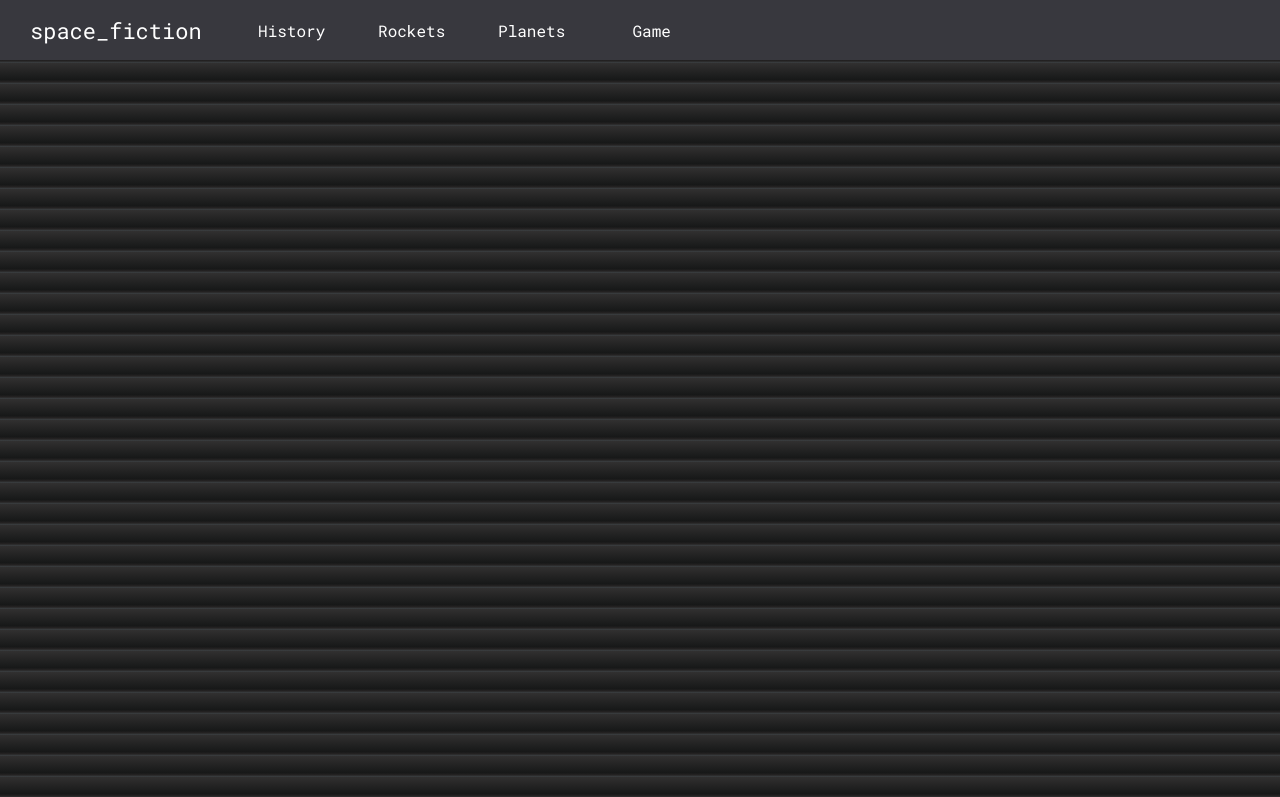
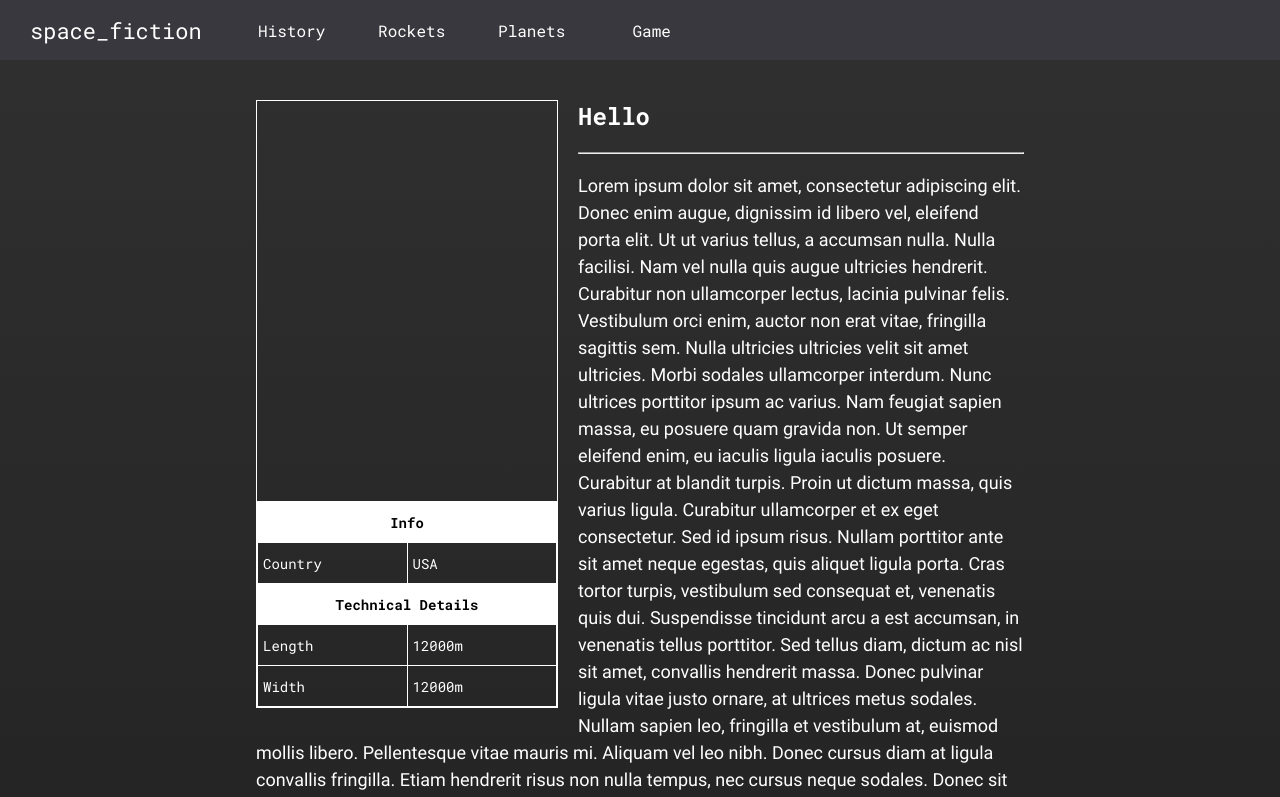
Before and after one commit to Qraree/space_fiction, a Next.js app in the folder frontend/: page /rockets/1 in a window 1280 px wide. Shown: the top 797 px of the page. Built offline with nearby package versions, Linux system fonts and the light colour scheme.

Commit message:
feat: added rocket article layout

```diff
--- /dev/null
+++ b/frontend/src/containers/Rockets/RocketArticle/RocketArticle.module.scss
@@ -0,0 +1,48 @@
+@import "src/styles/variables";
+
+
+
+.info {
+  width: 300px;
+  border: 1px solid white;
+  margin: 0 20px 10px 0;
+  float: left;
+
+  .image {
+    width: 100%;
+    height: 400px;
+
+  }
+
+  .table {
+    width: 100%;
+    min-height: 100px;
+    border: 1px solid white;
+    border-collapse: collapse;
+    table-layout: fixed;
+    font-size: 14px;
+
+    .titleCell {
+      background-color: white;
+      color: black;
+    }
+
+    td {
+      border: 1px solid white;
+      height: 30px;
+      padding: 5px;
+      word-wrap: break-word;
+
+      h4 {
+        text-align: center;
+        margin: 0;
+      }
+    }
+  }
+}
+
+.text {
+  font-family: $roboto-font;
+  font-size: 18px;
+  line-height: 1.5;
+}
--- /dev/null
+++ b/frontend/src/containers/Rockets/RocketArticle/RocketArticle.tsx
@@ -0,0 +1,72 @@
+import React from 'react';
+import styles from './RocketArticle.module.scss';
+
+interface RocketArticleProps {
+    img: string,
+    title: string,
+}
+
+
+const RocketArticle = () => {
+    return (
+        <>
+            <div className={styles.info}>
+                <div className={styles.image}>
+
+                </div>
+                <table className={styles.table}>
+                    <tr className={styles.row}>
+                        <td colSpan={2} className={styles.titleCell}>
+                            <h4 className={styles.tableRowTitle}>Info</h4>
+                        </td>
+                    </tr>
+                    <tr className={styles.tableRow}>
+                        <td>Country</td>
+                        <td>USA</td>
+                    </tr>
+                    <tr className={styles.row}>
+                        <td colSpan={2} className={styles.titleCell}>
+                            <h4 className={styles.tableRowTitle}>Technical Details</h4>
+                        </td>
+                    </tr>
+                    <tr className={styles.tableRow}>
+                        <td>Length</td>
+                        <td>12000m</td>
+                    </tr>
+                    <tr className={styles.tableRow}>
+                        <td>Width</td>
+                        <td>12000m</td>
+                    </tr>
+                </table>
+            </div>
+            <h2>Hello</h2>
+            <hr />
+            <p className={styles.text}>
+                Lorem ipsum dolor sit amet, consectetur adipiscing elit. Donec enim augue, dignissim id libero vel, eleifend porta elit. Ut ut varius tellus, a accumsan nulla. Nulla facilisi. Nam vel nulla quis augue ultricies hendrerit. Curabitur non ullamcorper lectus, lacinia pulvinar felis. Vestibulum orci enim, auctor non erat vitae, fringilla sagittis sem. Nulla ultricies ultricies velit sit amet ultricies. Morbi sodales ullamcorper interdum. Nunc ultrices porttitor ipsum ac varius. Nam feugiat sapien massa, eu posuere quam gravida non.
+
+                Ut semper eleifend enim, eu iaculis ligula iaculis posuere. Curabitur at blandit turpis. Proin ut dictum massa, quis varius ligula. Curabitur ullamcorper et ex eget consectetur. Sed id ipsum risus. Nullam porttitor ante sit amet neque egestas, quis aliquet ligula porta. Cras tortor turpis, vestibulum sed consequat et, venenatis quis dui. Suspendisse tincidunt arcu a est accumsan, in venenatis tellus porttitor. Sed tellus diam, dictum ac nisl sit amet, convallis hendrerit massa. Donec pulvinar ligula vitae justo ornare, at ultrices metus sodales. Nullam sapien leo, fringilla et vestibulum at, euismod mollis libero. Pellentesque vitae mauris mi. Aliquam vel leo nibh.
+
+                Donec cursus diam at ligula convallis fringilla. Etiam hendrerit risus non nulla tempus, nec cursus neque sodales. Donec sit amet aliquet nisl. Praesent pellentesque tellus et ligula auctor placerat ut quis massa. Mauris tincidunt lacinia ullamcorper. Sed vel magna quis ligula vehicula placerat. Sed molestie feugiat purus, id finibus nibh faucibus vel. Nam dictum non leo non pellentesque. Aliquam ullamcorper metus purus, quis ornare urna rutrum sed. Fusce a dignissim tellus, in vestibulum justo. Proin in viverra massa. Quisque nec quam in sem mattis luctus sed id lacus. Mauris lectus eros, laoreet et tortor vitae, aliquet tristique arcu.
+
+                Sed elit dui, aliquam in massa non, vehicula consequat nisi. Maecenas mauris mi, efficitur sed suscipit in, dignissim vitae dolor. In eu vehicula dolor. Etiam iaculis at dui at ultrices. Nam neque lacus, pretium in sollicitudin id, molestie euismod ligula. Etiam blandit tortor eget enim sodales, aliquet pretium nisi luctus. Vivamus molestie elit vitae sodales faucibus. Quisque porta consectetur ante in pharetra. Duis sit amet lorem feugiat, vehicula nulla vel, facilisis ipsum.
+
+                Proin ac condimentum urna. Nam hendrerit eleifend diam in ullamcorper. Lorem ipsum dolor sit amet, consectetur adipiscing elit. Phasellus bibendum, lorem nec sollicitudin porttitor, magna metus auctor velit, et placerat purus nunc ultrices tellus. Integer ac augue auctor, consequat nisl a, imperdiet ex. Vestibulum vitae sodales purus. Pellentesque vitae ipsum aliquet, dignissim urna in, porttitor libero. Cras tortor eros, vehicula quis sem ac, molestie ultricies ligula.
+            </p>
+            <h3>History</h3>
+            <hr />
+            <p className={styles.text}>
+                Lorem ipsum dolor sit amet, consectetur adipiscing elit. Donec enim augue, dignissim id libero vel, eleifend porta elit. Ut ut varius tellus, a accumsan nulla. Nulla facilisi. Nam vel nulla quis augue ultricies hendrerit. Curabitur non ullamcorper lectus, lacinia pulvinar felis. Vestibulum orci enim, auctor non erat vitae, fringilla sagittis sem. Nulla ultricies ultricies velit sit amet ultricies. Morbi sodales ullamcorper interdum. Nunc ultrices porttitor ipsum ac varius. Nam feugiat sapien massa, eu posuere quam gravida non.
+
+                Ut semper eleifend enim, eu iaculis ligula iaculis posuere. Curabitur at blandit turpis. Proin ut dictum massa, quis varius ligula. Curabitur ullamcorper et ex eget consectetur. Sed id ipsum risus. Nullam porttitor ante sit amet neque egestas, quis aliquet ligula porta. Cras tortor turpis, vestibulum sed consequat et, venenatis quis dui. Suspendisse tincidunt arcu a est accumsan, in venenatis tellus porttitor. Sed tellus diam, dictum ac nisl sit amet, convallis hendrerit massa. Donec pulvinar ligula vitae justo ornare, at ultrices metus sodales. Nullam sapien leo, fringilla et vestibulum at, euismod mollis libero. Pellentesque vitae mauris mi. Aliquam vel leo nibh.
+
+                Donec cursus diam at ligula convallis fringilla. Etiam hendrerit risus non nulla tempus, nec cursus neque sodales. Donec sit amet aliquet nisl. Praesent pellentesque tellus et ligula auctor placerat ut quis massa. Mauris tincidunt lacinia ullamcorper. Sed vel magna quis ligula vehicula placerat. Sed molestie feugiat purus, id finibus nibh faucibus vel. Nam dictum non leo non pellentesque. Aliquam ullamcorper metus purus, quis ornare urna rutrum sed. Fusce a dignissim tellus, in vestibulum justo. Proin in viverra massa. Quisque nec quam in sem mattis luctus sed id lacus. Mauris lectus eros, laoreet et tortor vitae, aliquet tristique arcu.
+
+                Sed elit dui, aliquam in massa non, vehicula consequat nisi. Maecenas mauris mi, efficitur sed suscipit in, dignissim vitae dolor. In eu vehicula dolor. Etiam iaculis at dui at ultrices. Nam neque lacus, pretium in sollicitudin id, molestie euismod ligula. Etiam blandit tortor eget enim sodales, aliquet pretium nisi luctus. Vivamus molestie elit vitae sodales faucibus. Quisque porta consectetur ante in pharetra. Duis sit amet lorem feugiat, vehicula nulla vel, facilisis ipsum.
+
+                Proin ac condimentum urna. Nam hendrerit eleifend diam in ullamcorper. Lorem ipsum dolor sit amet, consectetur adipiscing elit. Phasellus bibendum, lorem nec sollicitudin porttitor, magna metus auctor velit, et placerat purus nunc ultrices tellus. Integer ac augue auctor, consequat nisl a, imperdiet ex. Vestibulum vitae sodales purus. Pellentesque vitae ipsum aliquet, dignissim urna in, porttitor libero. Cras tortor eros, vehicula quis sem ac, molestie ultricies ligula.
+            </p>
+        </>
+    );
+};
+
+export default RocketArticle;
--- a/frontend/src/pages/rockets/[rocket].tsx
+++ b/frontend/src/pages/rockets/[rocket].tsx
@@ -2,6 +2,8 @@ import React from 'react';
 import {useRouter} from 'next/router';
 import PageHeader from '@/components/common/PageHeader/PageHeader';
 import Navbar from '@/components/Navbar/Navbar';
+import RocketArticleWrapper from '@/containers/Rockets/RocketArticleWrapper/RocketArticleWrapper';
+import RocketArticle from '@/containers/Rockets/RocketArticle/RocketArticle';
 
 const Rocket = () => {
     const router = useRouter();
@@ -10,7 +12,9 @@ const Rocket = () => {
         <>
             <PageHeader />
             <Navbar />
-            {rocket}
+            <RocketArticleWrapper>
+                <RocketArticle />
+            </RocketArticleWrapper>
         </>
     );
 };
```
